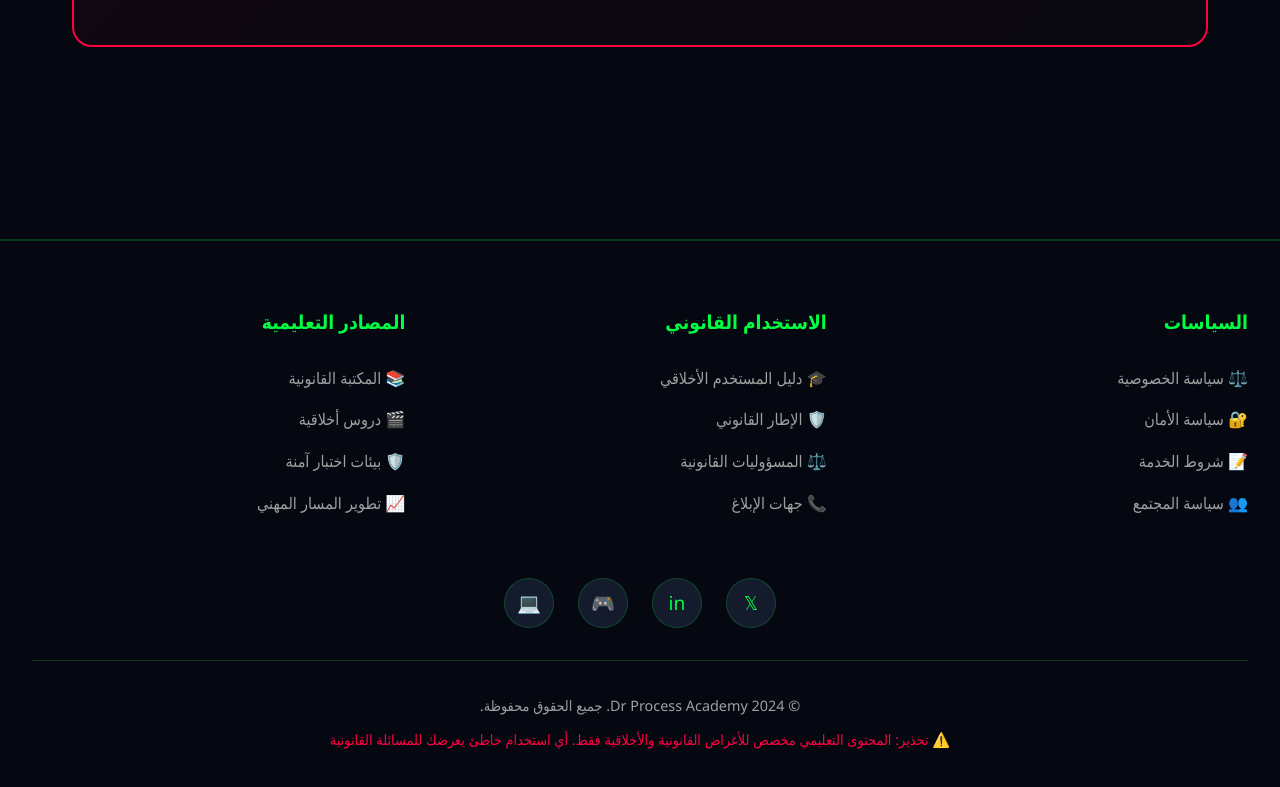
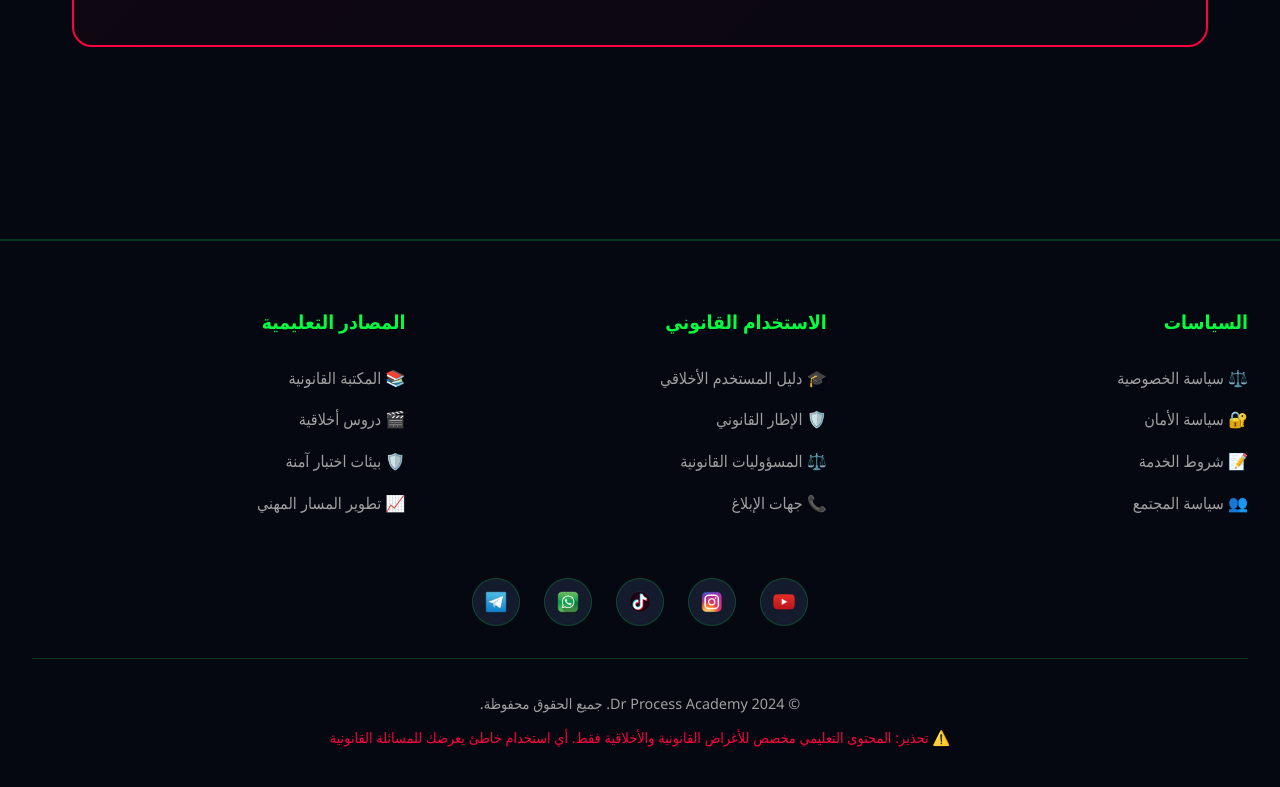
Before and after one commit to dr-process/dr-process.github.io, a plain HTML site: page policy.html in a window 1280 px wide. Shown: the part 4711-5498 px from the top of the page. Drawn offline with Linux system fonts and the light colour scheme.

Commit message:
Update policy.html

```diff
--- a/policy.html
+++ b/policy.html
@@ -1082,12 +1082,86 @@
                 </div>
             </div>
 
-            <div class="social-links">
-                <a href="#" title="Twitter">𝕏</a>
-                <a href="#" title="LinkedIn">in</a>
-                <a href="#" title="Discord">🎮</a>
-                <a href="#" title="GitHub">💻</a>
-            </div>
+<div class="social-links">
+    <a href="https://www.youtube.com/drprocess" title="YouTube">
+        <img src="https://raw.githubusercontent.com/dr-process/dr-process.github.io/refs/heads/main/youtube.png"
+             alt="YouTube"
+             width="24"
+             height="24"
+             loading="lazy"
+             class="social-icon">
+    </a>
+    <a href="https://www.instagram.com/dr.process" title="Instagram">
+        <img src="https://raw.githubusercontent.com/dr-process/dr-process.github.io/refs/heads/main/ig.png"
+             alt="Instagram"
+             width="24"
+             height="24"
+             loading="lazy"
+             class="social-icon">
+    </a>
+    <a href="https://www.tiktok.com/@dr.process" title="TikTok">
+        <img src="https://raw.githubusercontent.com/dr-process/dr-process.github.io/refs/heads/main/tiktok.png"
+             alt="TikTok"
+             width="24"
+             height="24"
+             loading="lazy"
+             class="social-icon">
+    </a>
+    <a href="https://whatsapp.com/channel/0029Vb6d0VHDJ6H1iNCGHR3o" title="WhatsApp">
+        <img src="https://raw.githubusercontent.com/dr-process/dr-process.github.io/refs/heads/main/whatsapp.png"
+             alt="WhatsApp"
+             width="24"
+             height="24"
+             loading="lazy"
+             class="social-icon">
+    </a>
+    <a href="https://t.me/dr_process" title="Telegram">
+        <img src="https://raw.githubusercontent.com/dr-process/dr-process.github.io/refs/heads/main/telegram.png"
+             alt="Telegram"
+             width="24"
+             height="24"
+             loading="lazy"
+             class="social-icon">
+    </a>
+</div>
+
+<style>
+    .social-links {
+        display: flex;
+        justify-content: center;
+        gap: 1.5rem;
+        margin: 2rem 0;
+    }
+
+    .social-links a {
+        width: 48px;
+        height: 48px;
+        background: var(--card-bg);
+        border: 1px solid var(--border-color);
+        border-radius: 50%;
+        display: flex;
+        align-items: center;
+        justify-content: center;
+        transition: all 0.3s;
+    }
+
+    .social-links a:hover {
+        background: var(--primary-green);
+        transform: translateY(-3px);
+        box-shadow: 0 5px 15px var(--glow-green);
+    }
+
+    .social-icon {
+        width: 22px;
+        height: 22px;
+        object-fit: contain;
+        transition: transform 0.3s;
+    }
+
+    .social-links a:hover .social-icon {
+        transform: scale(1.1);
+    }
+</style>
 
             <div class="copyright">
                 <p>© 2024 Dr Process Academy. جميع الحقوق محفوظة.</p>
```
